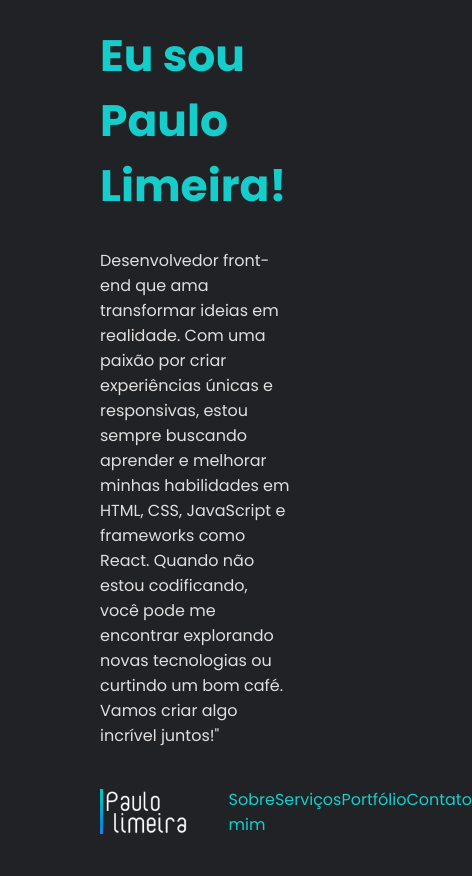
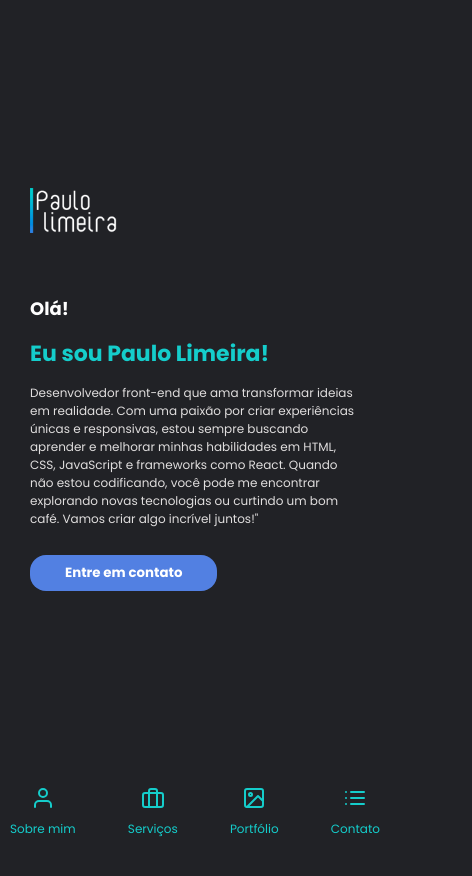
Before and after one commit to PauloLimeiraGit/projeto-curriculo, a plain HTML site: page index.html in a window 390 px wide. Shown: the top 876 px of the page, 472 px wide, since content can reach past the window. Drawn offline with nearby package versions, Linux system fonts and the light colour scheme.

Commit message:
Configuração de layout responsivo

```diff
--- a/index.html
+++ b/index.html
@@ -13,21 +13,24 @@
 
       <header>
         <div class="container">
+          <img src="Assets/logo.png" alt="logo">
           <h2>Olá!</h2>
           <h1>Eu sou Paulo Limeira!</h1>
           <p>Desenvolvedor front-end que ama transformar ideias em realidade. Com uma paixão por criar experiências únicas e responsivas, estou sempre buscando aprender e melhorar minhas habilidades em HTML, CSS, JavaScript e frameworks como React. Quando não estou codificando, você pode me encontrar explorando novas tecnologias ou curtindo um bom café. Vamos criar algo incrível juntos!"</p>
           <button>Entre em contato</button>
         </div>
       </header>
+
       <nav>
         <img src="Assets/logo.png" alt="logo">
         <ul>
-        <a href="">Sobre mim </a>
-        <a href="">Serviços </a>
-        <a href="">Portfólio </a>
-        <a href="">Contato </a>
+           <a href=""><i data-feather="user"></i>Sobre mim </a>
+           <a href=""><i data-feather="briefcase"></i>Serviços </a>
+           <a href=""><i data-feather="image"></i>Portfólio </a>
+           <a href=""><i data-feather="list"></i>Contato </a>
        </ul>
       </nav>
+
       <section></section>
 
          <script>
--- a/style.css
+++ b/style.css
@@ -40,6 +40,8 @@ button{
     color: white;
 }
 
+/* Aqui começa o projeto */
+
 header{
     height: calc(100vh - 65px);
     display: flex;
@@ -49,7 +51,7 @@ header{
 header .container{
     width: 50%;
     height: fit-content;
-    padding: 0 100px;
+    padding-left: 100px;
 }
 
 header .container h1{
@@ -70,6 +72,10 @@ nav{
     position: sticky;
     top: 0;
 }
+
+header .container img{
+    display: none;
+}
 nav img{
     height: 45px;
 }
@@ -78,12 +84,15 @@ nav ul{
     width: 100%;
     display: flex;
     justify-content: space-around;
+
 }
 
 nav ul a{
     text-decoration: none;
     color: var(--green);
-
+}
+nav ul a svg{
+    display: none;
 }
 
 section{
@@ -92,20 +101,68 @@ section{
 
 /* Responsividade */
 
+/* Small Pc*/
+
+@media (max-width: 1000px){
+    header .container{
+        width: 100%;
+        padding: 0 30px;
+    }
+    nav{
+        padding: 0 30px;
+    }
+
+    header .container button{
+        margin-top:15px;
+    }
+}
 /* Tablet */
 
 @media (max-width: 767px){
 
-    header .container{
+    header .container img{
+        display:inline ;
+        margin-bottom: 40px;
+        height: 45px;
+    }
+    nav img{
+        display: none;
+    }
+
+    nav ul{
         width: 100%;
+        justify-content: space-between;
+        font-size: 16px;
+        padding-left: 0;
 
     }
-
+    nav ul a svg{
+        display: block;
+        margin: 0 auto 10px;
+    }
 }
 
 /* Celular*/
 
-@media (max-width: 480px){
+@media (max-width: 400px){
+
+    header .container h1{
+        font-size: 22px;
+    }
+    header .container h2{
+        font-size: 18px;
+    }
+
+    header .container p{
+        font-size: 12px;
+    }
+
+    nav{
+        padding: 0 10px;
+    }
+    nav ul{
+         font-size: 12px;
+    }
 
 
 
```
